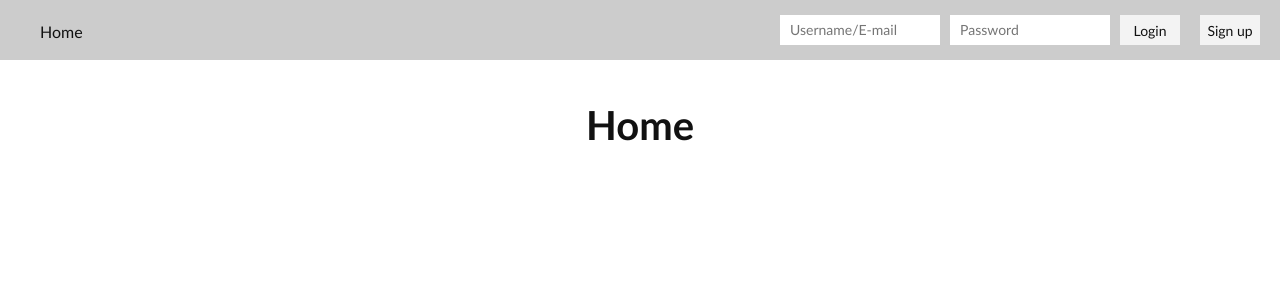
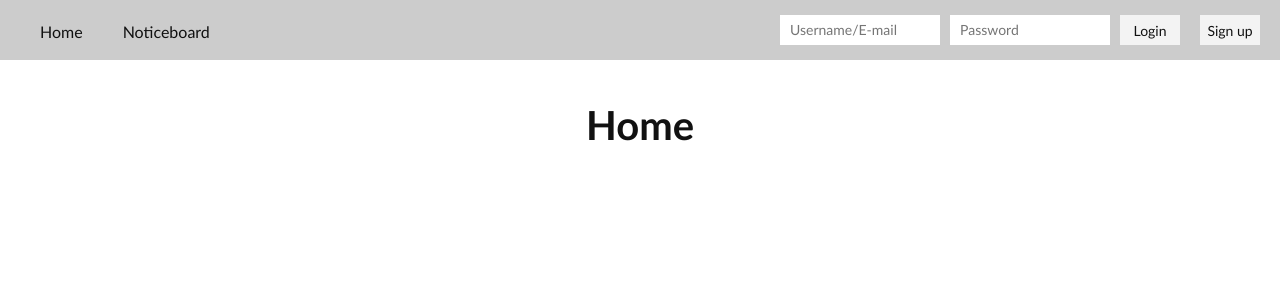
Before and after one commit to git-ankit/StudentsLifeLine, a PHP site: page /index.php in a window 1280 px wide. Shown: the top 300 px of the page. Run offline with PHP 8.4, Linux system fonts and the light colour scheme.

Commit message:
Noticeboard Added

```diff
--- a/includes/header.inc.php
+++ b/includes/header.inc.php
@@ -14,6 +14,7 @@
 		<div class="main-wrapper">
 			<ul>
 				<li><a href="index.php">Home</a></li>
+				<li><a href="noticeb.php">Noticeboard</li>
 			</ul>
 			<div class="nav-login"">
 				<form action="includes/login.inc.php" method="POST">
```
